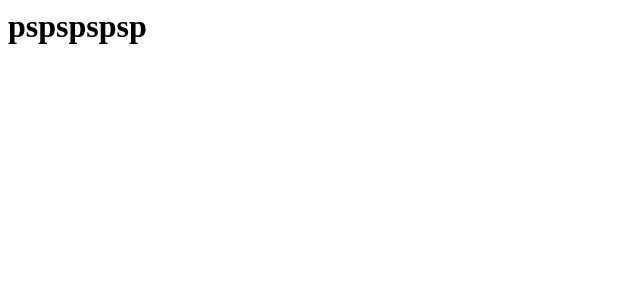
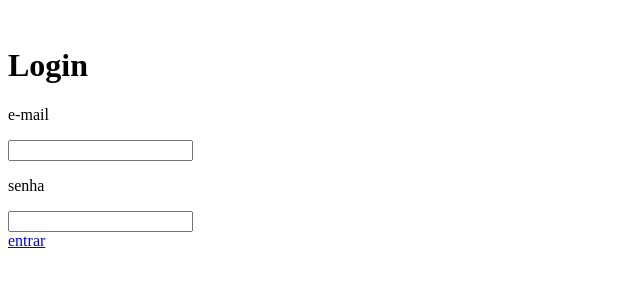
Before and after one commit to tutils01/sistema-banco-de-dados, a plain HTML site: page sistema-banco-de-dados-main/sistema-banco-de-dados-main/pinterest/login.html in a window 1280 px wide. Shown: the whole page, without its empty margins (0-640 px from the left). Drawn offline with Linux system fonts and the light colour scheme.

Commit message:
Add files via upload

```diff
--- a/sistema-banco-de-dados-main/sistema-banco-de-dados-main/pinterest/login.html
+++ b/sistema-banco-de-dados-main/sistema-banco-de-dados-main/pinterest/login.html
@@ -1,3 +1,28 @@
-<header>
-    <h1>pspspspsp</h1>
-</header>
+<!DOCTYPE html>
+<html lang="en">
+<head>
+    <meta charset="UTF-8">
+    <meta name="viewport" content="width=device-width, initial-scale=1.0">
+    <title>Login Poggers kekw</title>
+</head>
+<body>
+    <div class="tela de Login">
+        <div class="telapoggers">
+            <img src="" alt="">
+        </div>
+        <div class="teça direita">
+            <h1>Login</h1>
+            <p> e-mail </p>
+            <input type="text">
+            <p> senha </p>
+            <input type="password">
+
+            <div class="botoes">
+                <a href="pag-inicial"> entrar</a>
+            </div>
+        </div>
+    </div>
+
+
+</body>
+</html>
```
